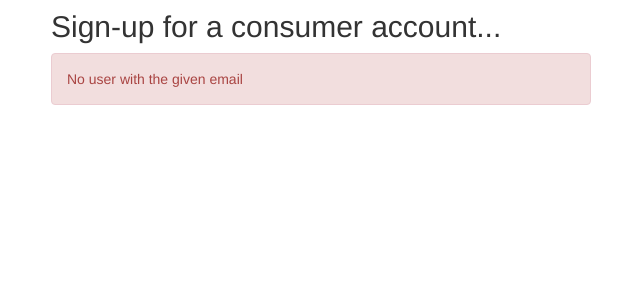
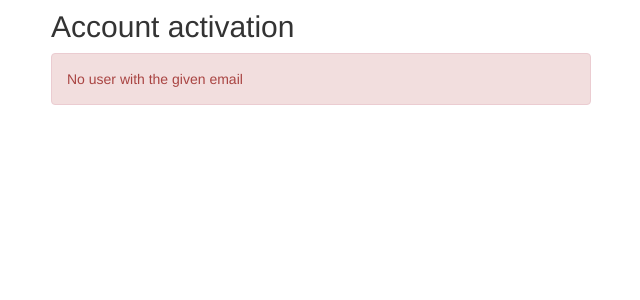
Before and after one commit to mozilla-services/pulseguardian, a Flask app: page /activate/1/1 in a window 1280 px wide. Shown: the part 53-353 px from the top of the page, without its empty margins (34-674 px from the left). Run offline with Flask 2, Linux system fonts and the light colour scheme; parts of the project's set-up code (start-up, migrations or seed data) failed here and were passed over; some libraries are stand-ins or nearby versions.

Commit message:
Fixed a typo.

```diff
--- a/src/templates/activate.html
+++ b/src/templates/activate.html
@@ -4,7 +4,7 @@
 {% block body %}
 <div class="col-md-6">
     <h2>
-        Sign-up for a consumer account...
+        Account activation
     </h2>
 
     {% if error %}
```
